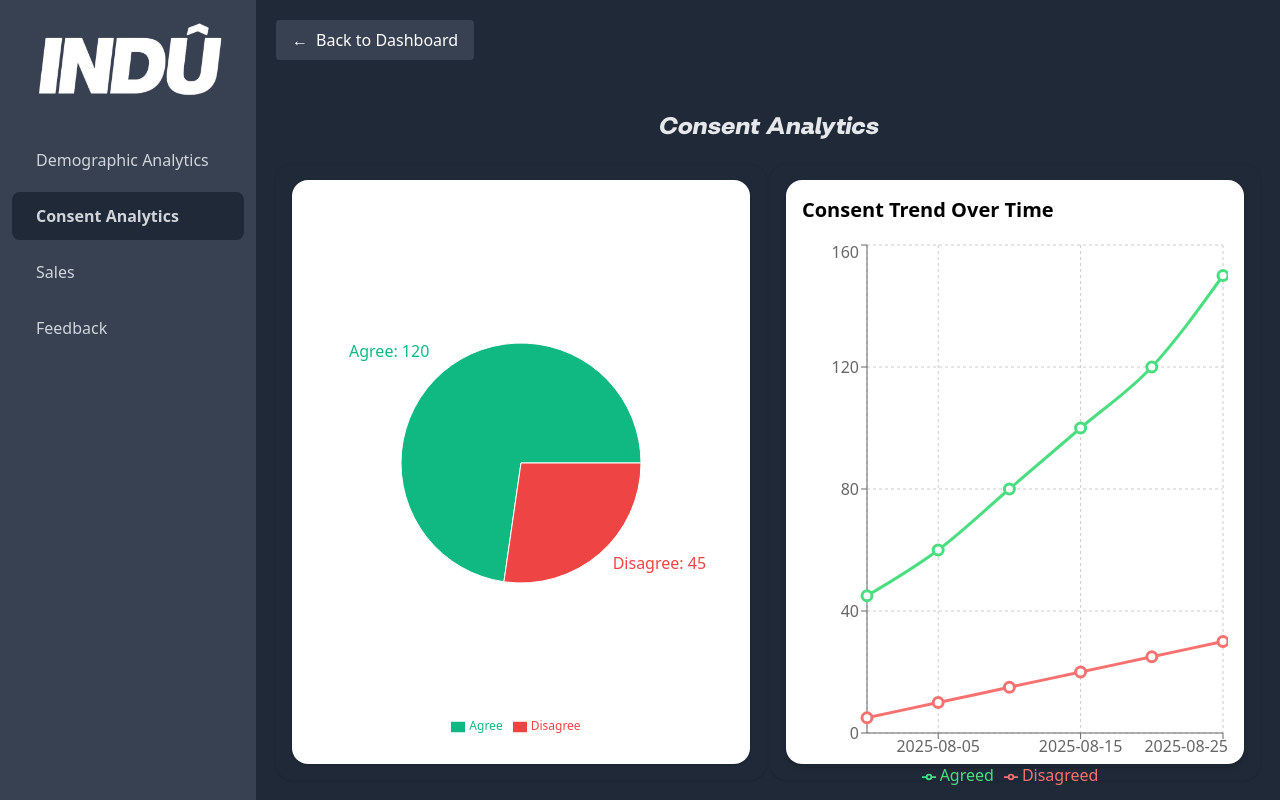
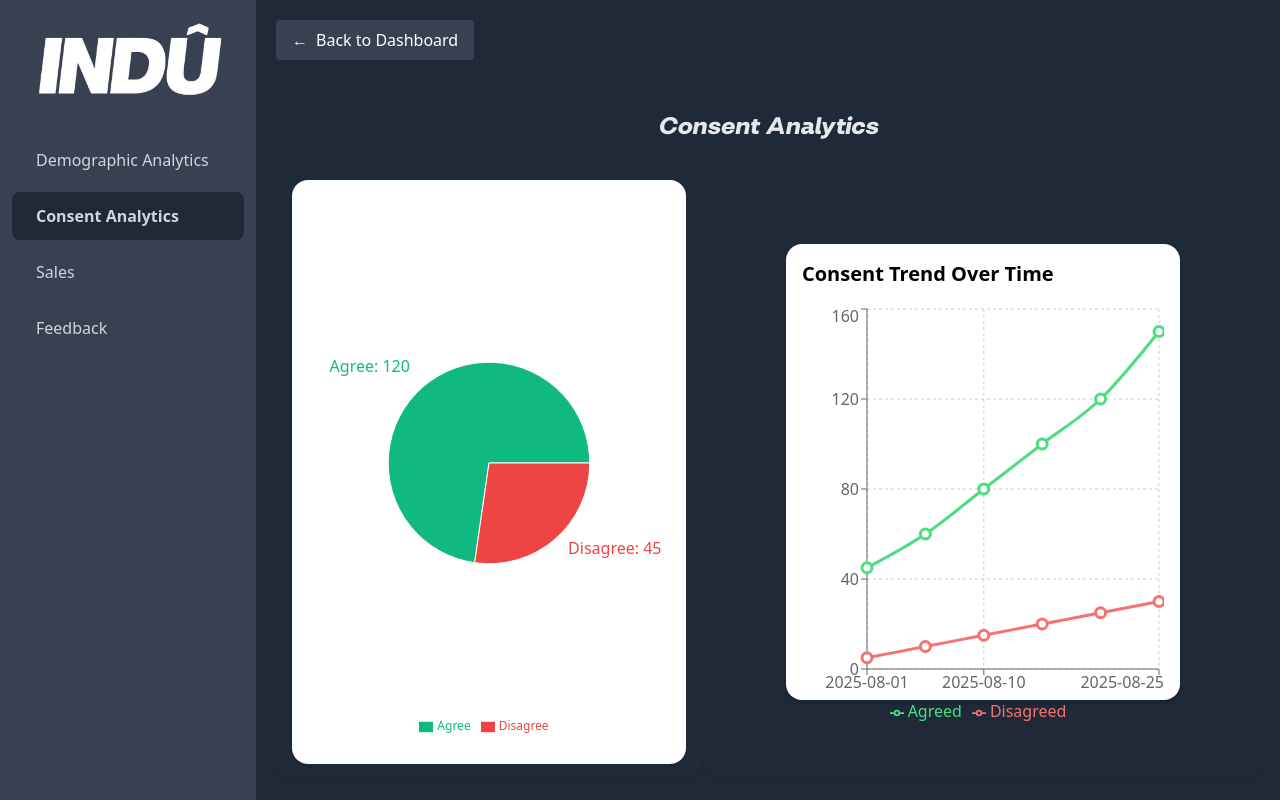
Before and after one commit to dlsntos/smart-target-admin-dashboard, a React (Vite) app: page /dashboard/consent-analytics in a window 1280 px wide. Built offline with nearby package versions, Linux system fonts and the light colour scheme.

Commit message:
tweak padding and margin for medium screens

```diff
--- a/src/pages/dashboard/ConsentAnalytics.jsx
+++ b/src/pages/dashboard/ConsentAnalytics.jsx
@@ -3,18 +3,18 @@ import PieChartComponent from "../../components/PieChart";
 import BackButton from "../../components/BackButton";
 function ConsentAnalytics() {
   return (
-    <div className="flex flex-col items-center h-full md:ml-64 p-5 overflow-y-auto">
+    <div className="flex flex-col items-center h-full lg:ml-64 p-5 overflow-y-auto">
       <div className="w-full flex justify-start mb-4">
   			<BackButton />
 			</div>
       <h1 className="my-5 text-2xl text-gray-200 font-lupio">
         Consent Analytics
       </h1>
-      <div className="flex flex-col md:flex-row gap-1 h-full w-full">
+      <div className="flex flex-col lg:flex-row gap-1 h-full w-full">
         <div className="flex-1 min-h-[250px] md:min-h-[300px] lg:min-h-[350px] flex items-center justify-center bg-gray-800 p-4 rounded-2xl shadow">
           <PieChartComponent />
         </div>
-        <div className="flex-1 min-h-[250px] md:min-h-[300px] lg:min-h-[350px] flex items-center justify-center bg-gray-800 p-4 rounded-2xl shadow">
+        <div className="flex-1 min-h-[250px] md:min-h-[300px] md:p-20 lg:min-h-[350px] flex items-center justify-center bg-gray-800 p-4 rounded-2xl shadow">
           <ConsentTrendChart />
         </div>
       </div>
```
